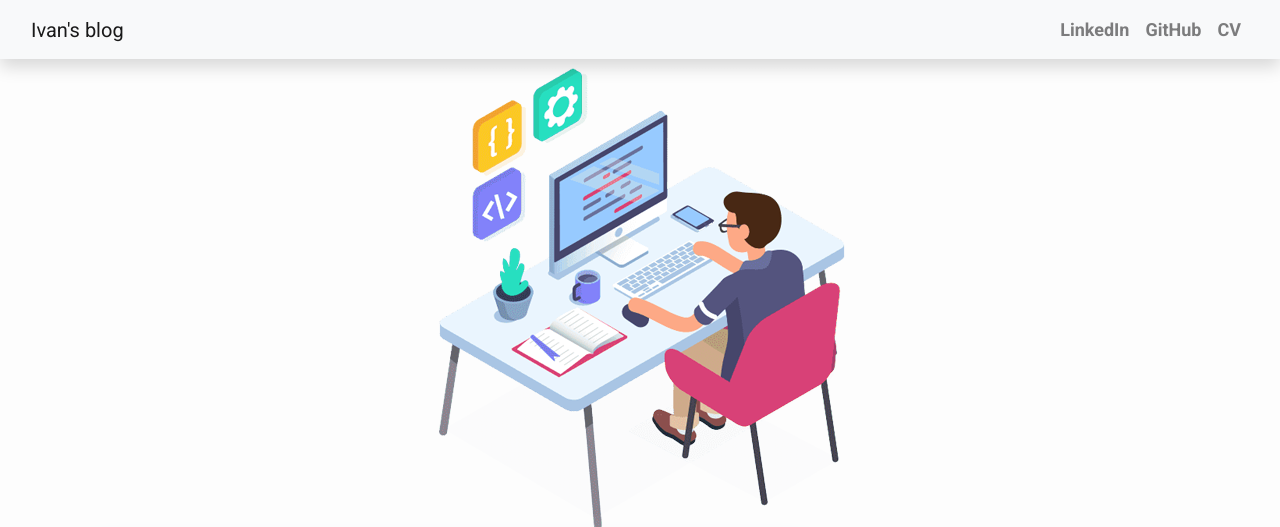
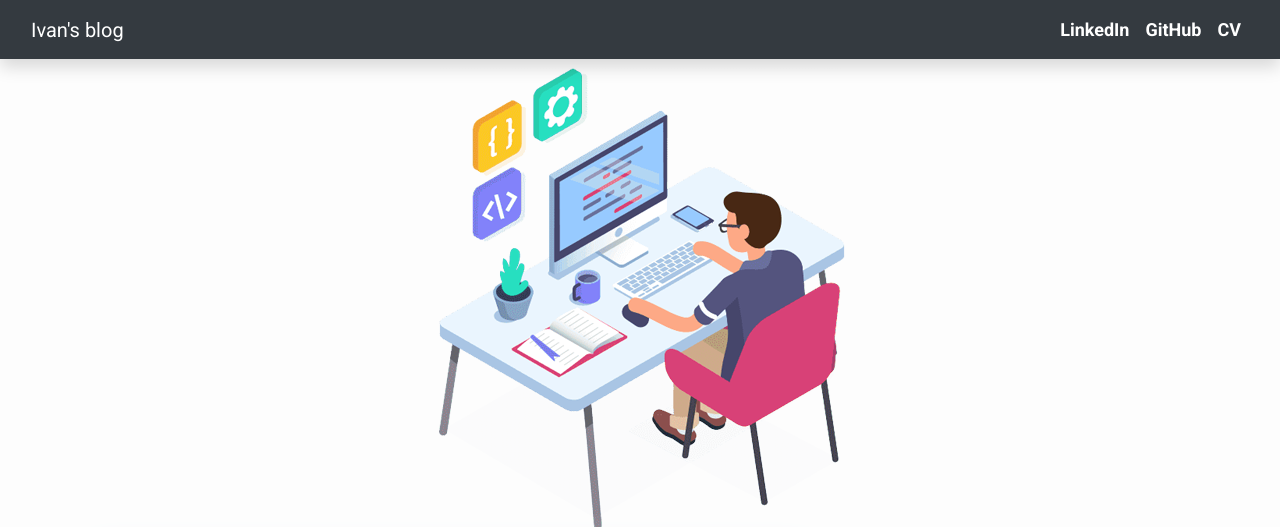
Before and after one commit to divakaivan/icc-blog, a Django app: page / in a window 1280 px wide. Shown: the top 527 px of the page. Run offline with Django 3.2, Linux system fonts and the light colour scheme; data comes from the database, SQL or seed files in the repository; some libraries are stand-ins or nearby versions.

Commit message:
Adding base.html

```diff
--- a/mysite/templates/base.html
+++ b/mysite/templates/base.html
@@ -32,9 +32,12 @@
             box-shadow: 0 16px 48px #E3E7EB;
             padding-top: 10px;
         }
+            .nav > li > a:hover{
+                background-color:#256585;
+            }
     </style>
 
-        <nav class="navbar navbar-expand-lg navbar-light bg-light shadow" id="mainNav">
+        <nav class="navbar navbar-expand-lg navbar-dark bg-dark shadow" id="mainNav">
             <div class="container-fluid">
                 <a class="navbar-brand" href="{% url 'home' %}">Ivan's blog</a>
                 <button class="navbar-toggler" type="button" data-toggle="collapse" data-target="#navbar-responsive"
@@ -43,14 +46,14 @@
                 </button>
                 <div class="collapse navbar-collapse" id="navbar-responsive">
                     <ul class="nav navbar-nav ml-auto">
-                        <li class="nav-item text-black">
-                            <a class="nav-link text-black font-weight-bold" href="https://www.linkedin.com/in/ivansivanov/" target="_blank">LinkedIn</a>
+                        <li class="nav-item">
+                            <a class="nav-link text-white font-weight-bold" href="https://www.linkedin.com/in/ivansivanov/" target="_blank">LinkedIn</a>
                         </li>
-                        <li class="nav-item text-black">
-                            <a class="nav-link text-black font-weight-bold" href="https://github.com/divakaivan" target="_blank">GitHub</a>
+                        <li class="nav-item">
+                            <a class="nav-link text-white font-weight-bold" href="https://github.com/divakaivan" target="_blank">GitHub</a>
                         </li>
-                        <li class="nav-item text-black">
-                            <a class="nav-link text-black font-weight-bold" href="https://github.com/divakaivan/icc-blog/raw/master/IvanIvanovCV.pdf" target="_blank">CV</a>
+                        <li class="nav-item">
+                            <a class="nav-link text-white font-weight-bold" href="https://github.com/divakaivan/icc-blog/raw/master/IvanIvanovCV.pdf" target="_blank">CV</a>
                         </li>
                     </ul>
                 </div>
```
